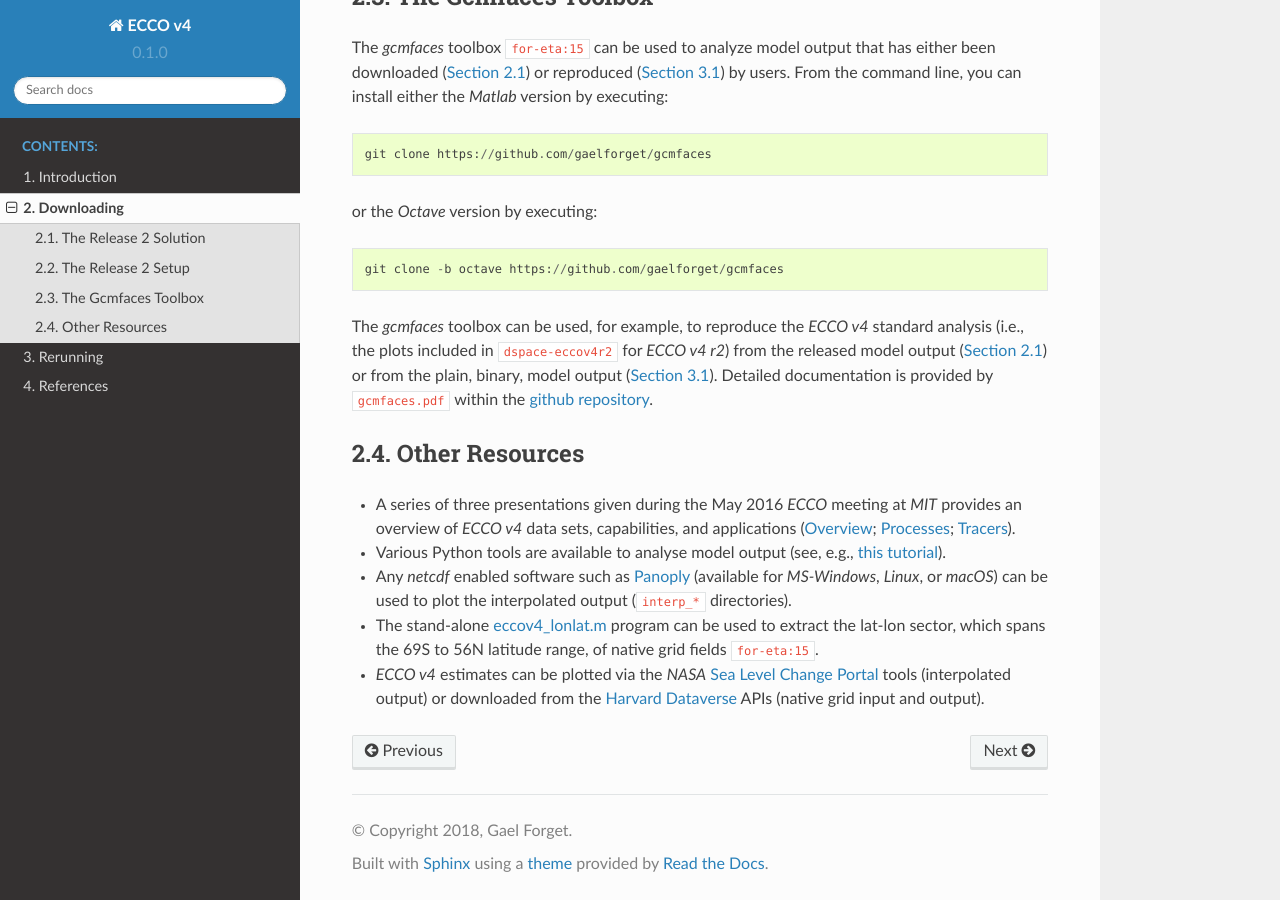
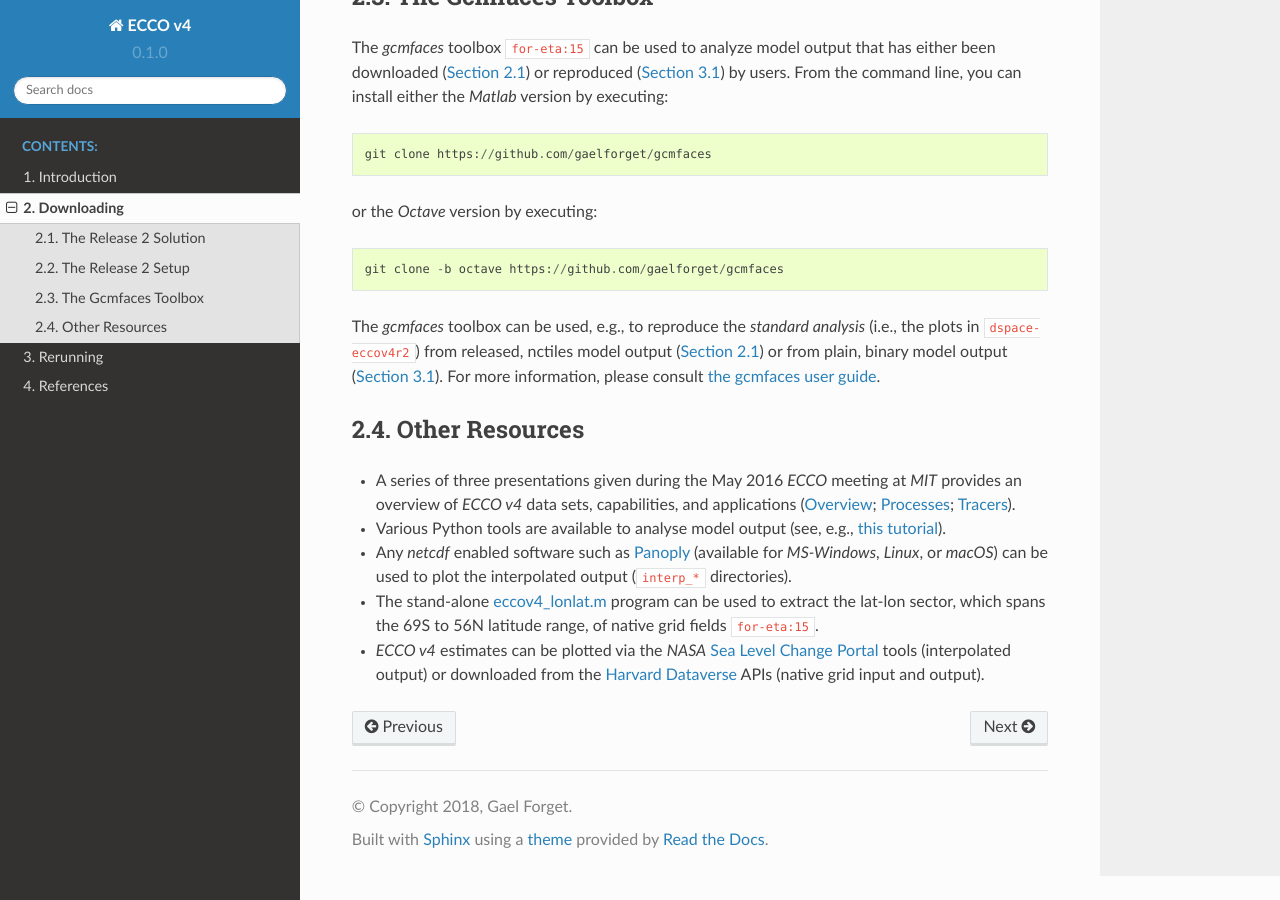
Before and after one commit to gaelforget/ECCOv4, a Sphinx documentation site: the page built from docs/downloads.rst, in a window 1280 px wide and 900 px high, scrolled down 1825 px. Built offline with Sphinx 7.4.7 and the Read the Docs theme 2.0.0, drawn with Linux system fonts in a browser that asks for light colours; cross-references to code outside the pages are shown as plain code.

Commit message:
point to readthedocs version of gcmfaces user guide

```diff
--- a/docs/downloads.rst
+++ b/docs/downloads.rst
@@ -45,7 +45,7 @@ or the `Octave` version by executing:
 
     git clone -b octave https://github.com/gaelforget/gcmfaces
 
-The `gcmfaces` toolbox can be used, for example, to reproduce the `ECCO v4` standard analysis (i.e., the plots included in :cite:`dspace-eccov4r2` for `ECCO v4 r2`) from the released model output (:numref:`download-solution`) or from the plain, binary, model output (:numref:`eccov4-baseline`). Detailed documentation is provided by ``gcmfaces.pdf`` within the `github repository <https://github.com/gaelforget/gcmfaces>`__.
+The `gcmfaces` toolbox can be used, e.g., to reproduce the `standard analysis` (i.e., the plots in :cite:`dspace-eccov4r2`) from released, nctiles model output (:numref:`download-solution`) or from plain, binary model output (:numref:`eccov4-baseline`). For more information, please consult `the gcmfaces user guide <http://gcmfaces.readthedocs.io/en/latest/>`__.
 
 .. _other-resources:
 
```
